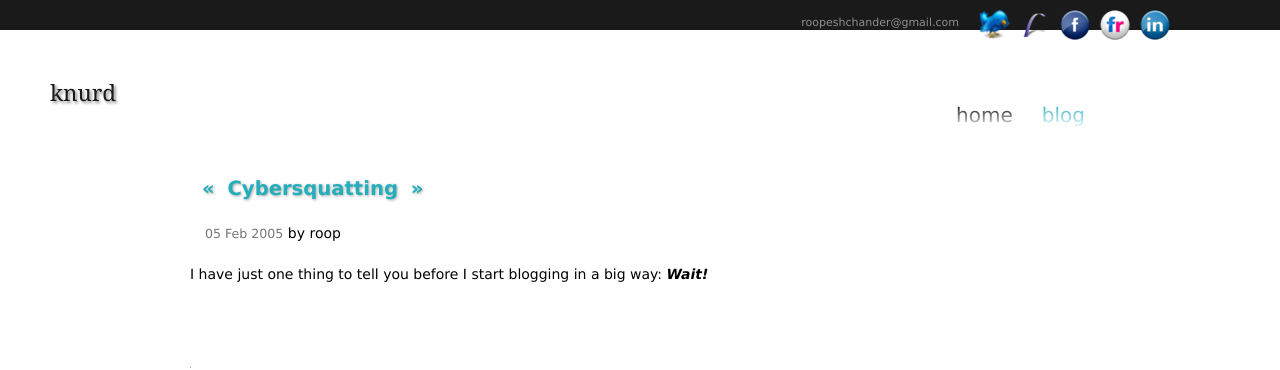
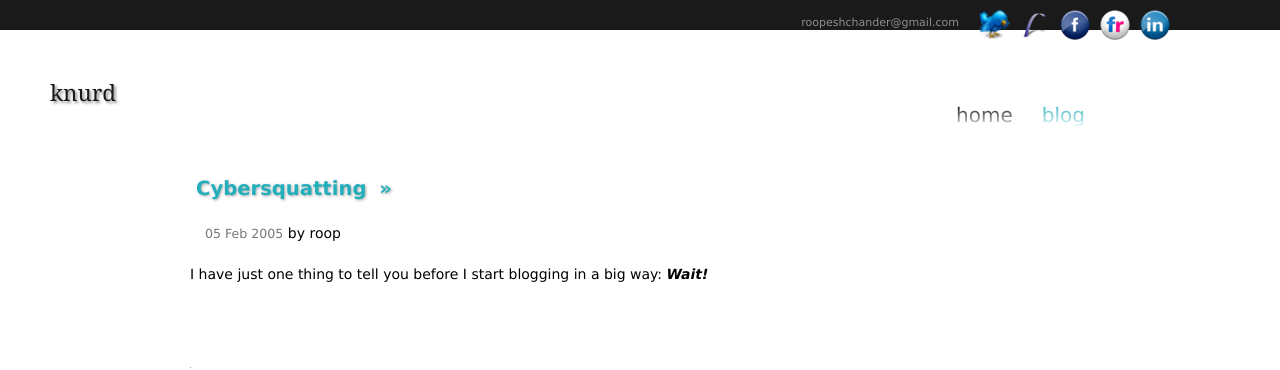
Before and after one commit to roop/roop.knurd.in-archive, a Jekyll site: the page built from blog/_posts/2005-02-05-cybersquatting.html, in a window 1280 px wide. Shown: the top 370 px of the page. Built offline with Jekyll 4.4.1, drawn with Linux system fonts in a browser that asks for light colours; comment, search, counter and statistics services are not loaded; grey boxes are pictures that could not be loaded.

Commit message:
show prev/next only when applicable

```diff
--- a/_layouts/post.html
+++ b/_layouts/post.html
@@ -3,9 +3,13 @@ layout: base
 ---
 <div id="chunk">
     <h1>
+        {% if page.previous %}
         <a href="{{ page.previous.url }}" title="Previous post">&laquo;</a>
+        {% endif %}
         {{ page.title }}
+        {% if page.next %}
         <a href="{{ page.next.url }}" title="Next post">&raquo;</a>
+        {% endif %}
     </h1>
     <p>
         <span class="date">{{ page.date | date_to_string }}</span> by roop &nbsp;
```
